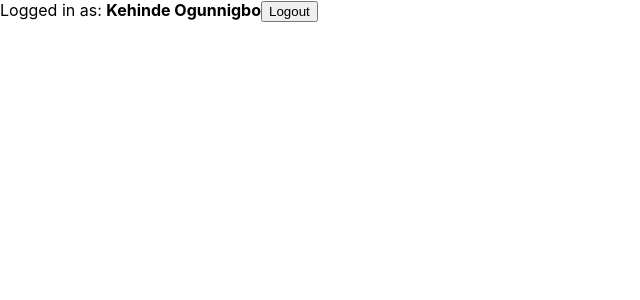
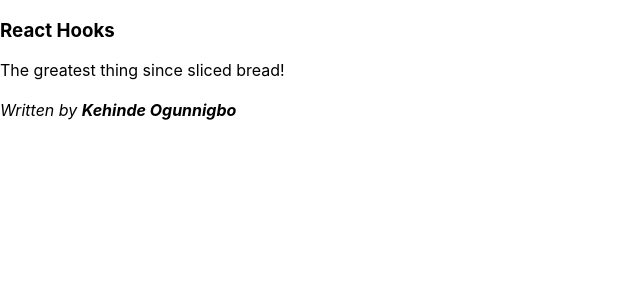
Before and after one commit to KenyOgun/blog-app, a React (Create React App) app: page / in a window 1280 px wide. Shown: the top 300 px of the page, without its empty margins (0-640 px from the left). Built offline with nearby package versions, Linux system fonts and the light colour scheme.

Commit message:
testing the Post component

```diff
--- a/src/App.js
+++ b/src/App.js
@@ -1,7 +1,14 @@
 import React from "react";
 
-import UserBar from "./user/UserBar";
+import Post from "./post/Post";
 
 export default function App() {
-  return <UserBar />;
+  return (
+    <Post
+      title="React Hooks"
+      content="The greatest thing
+since sliced bread!"
+      author="Kehinde Ogunnigbo"
+    />
+  );
 }
```
